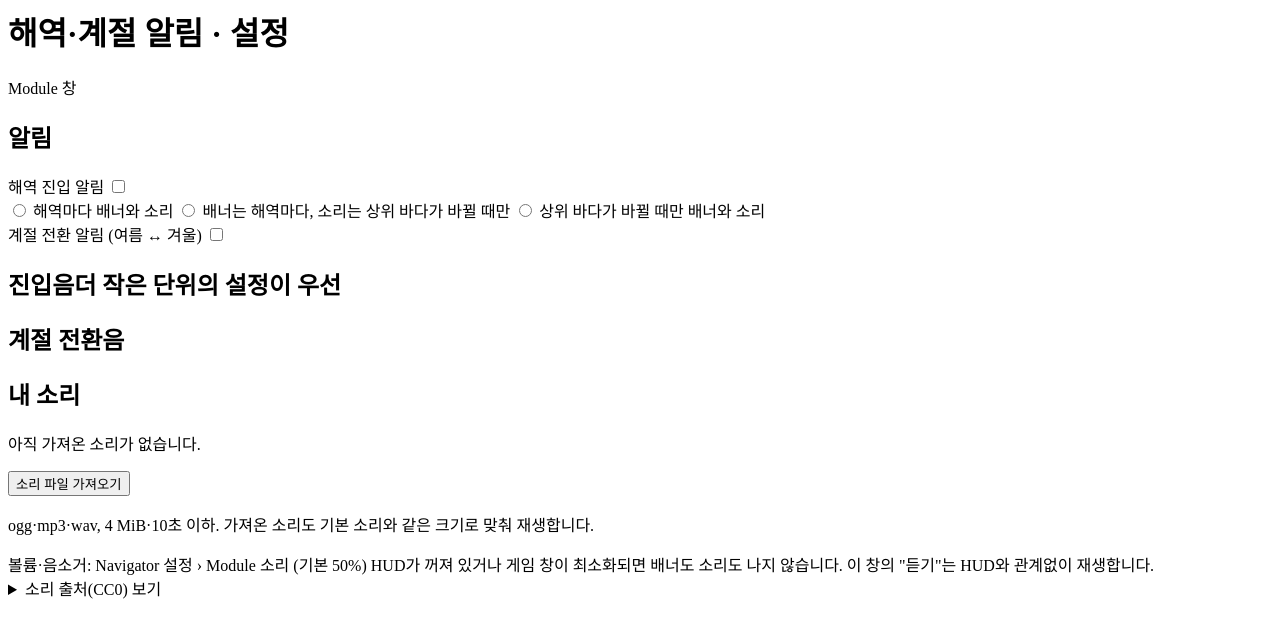
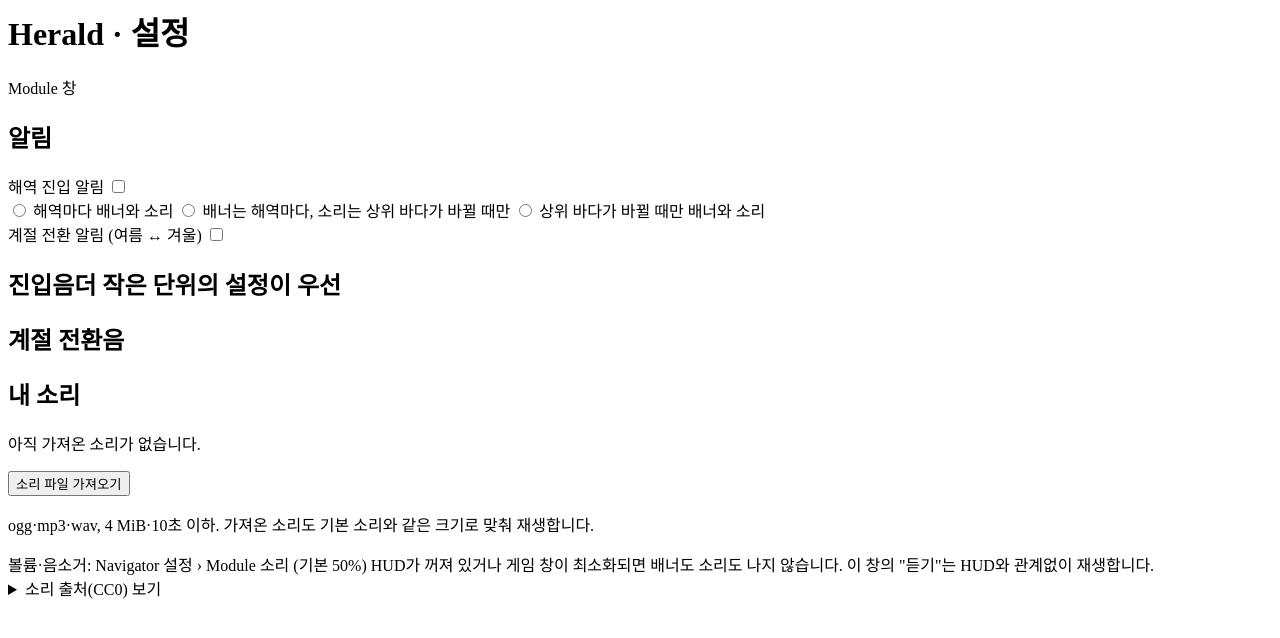
Before and after one commit to DHO-Unofficial-Dev/dho-module-herald, a website: page module/surfaces/settings/index.html in a window 1280 px wide. Drawn offline with Linux system fonts and the light colour scheme.

Commit message:
feat: 이름을 Herald로 바꾸고 깃발과 물결 Dock 아이콘으로 교체
표시 이름을 Herald(해역·계절 알림)로 바꾸고 Dock 아이콘을 돛대 신호 깃발과 물결로 바꾼다. moduleId·저장 데이터·버전(1.0.0)은 그대로다.

```diff
--- a/module/surfaces/settings/index.html
+++ b/module/surfaces/settings/index.html
@@ -1,6 +1,6 @@
 <main class="sn" aria-labelledby="sn-title">
   <header class="sn-head">
-    <h1 id="sn-title" class="sn-head__title">해역·계절 알림 · 설정</h1>
+    <h1 id="sn-title" class="sn-head__title">Herald · 설정</h1>
     <span class="sn-head__tag">Module 창</span>
   </header>
 
```
Also changed, not shown: README.md, module/assets/dock-icon.svg, module/manifest.json.
